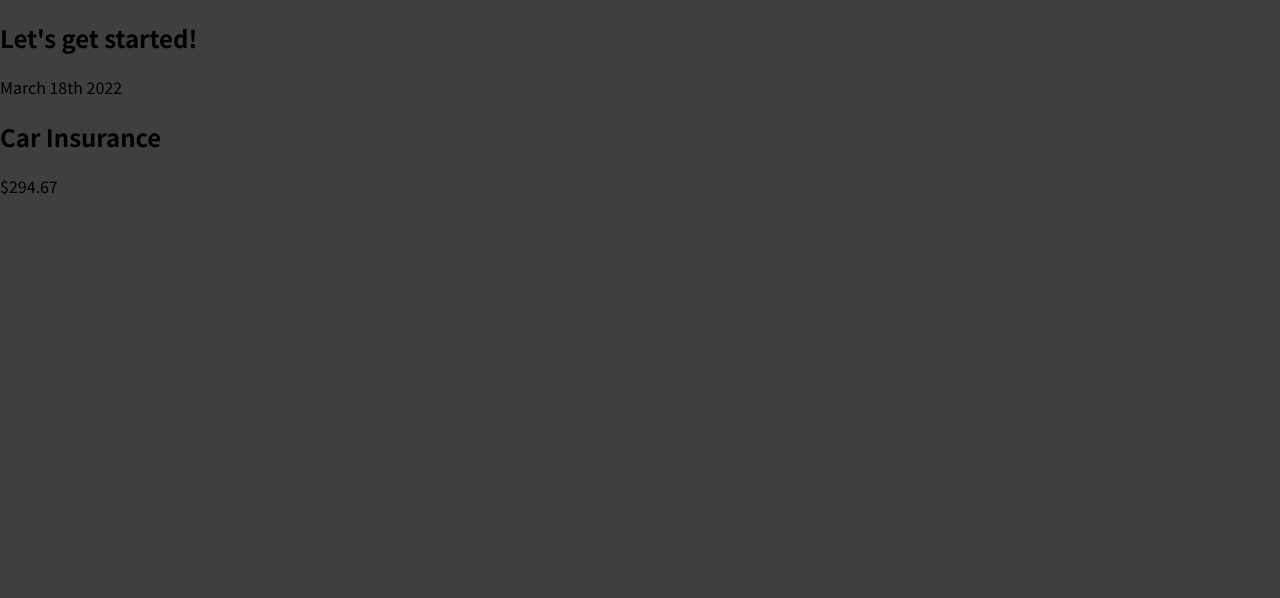
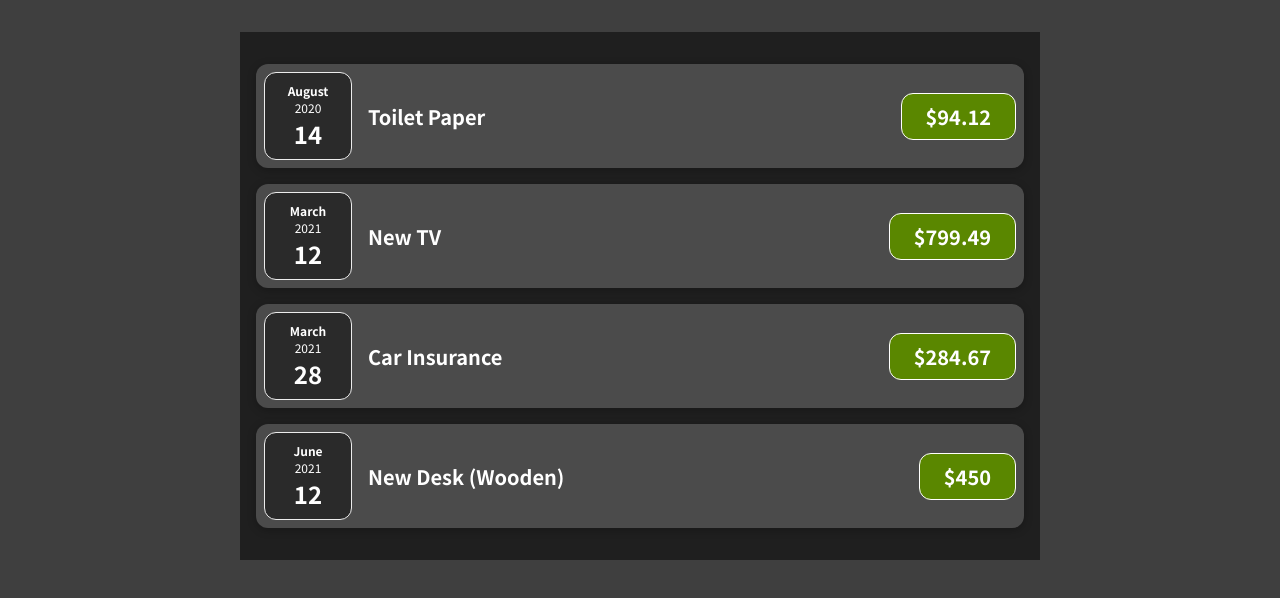
Before and after one commit to agreeshin/expense-tracker, a JavaScript app: page / in a window 1280 px wide. Shown: the top 598 px of the page. Built offline with nearby package versions, Linux system fonts and the light colour scheme.

Commit message:
Add expenses components

```diff
--- a/src/App.js
+++ b/src/App.js
@@ -1,10 +1,31 @@
-import ExpenseItem from "./components/ExpenseItem";
+import Expenses from "./components/Expenses";
 
 function App() {
+  const expenses = [
+    {
+      id: "e1",
+      title: "Toilet Paper",
+      amount: 94.12,
+      date: new Date(2020, 7, 14),
+    },
+    { id: "e2", title: "New TV", amount: 799.49, date: new Date(2021, 2, 12) },
+    {
+      id: "e3",
+      title: "Car Insurance",
+      amount: 284.67,
+      date: new Date(2021, 2, 28),
+    },
+    {
+      id: "e4",
+      title: "New Desk (Wooden)",
+      amount: 450,
+      date: new Date(2021, 5, 12),
+    },
+  ];
+
   return (
     <div>
-      <h2>Let's get started!</h2>
-      <ExpenseItem />
+      <Expenses items={expenses} />
     </div>
   );
 }
--- /dev/null
+++ b/src/components/ExpenseDate.css
@@ -0,0 +1,27 @@
+.expense-date {
+  display: flex;
+  flex-direction: column;
+  width: 5.5rem;
+  height: 5.5rem;
+  border: var(--border-style);
+  border-color: var(--border-secondary-color);
+  background-color: var(--bg-date-component);
+  color: white;
+  border-radius: var(--border-radius);
+  align-items: center;
+  justify-content: center;
+}
+
+.expense-date__month {
+  font-size: 0.75rem;
+  font-weight: bold;
+}
+
+.expense-date__year {
+  font-size: 0.75rem;
+}
+
+.expense-date__day {
+  font-size: 1.5rem;
+  font-weight: bold;
+}
--- /dev/null
+++ b/src/components/ExpenseDate.js
@@ -0,0 +1,17 @@
+import './ExpenseDate.css';
+
+function ExpenseDate(props) {
+  const month = props.date.toLocaleString('en-US', { month: 'long' });
+  const day = props.date.toLocaleString('en-US', { day: '2-digit' });
+  const year = props.date.getFullYear();
+
+  return (
+    <div className="expense-date">
+      <div className="expense-date__month">{month}</div>
+      <div className="expense-date__year">{year}</div>
+      <div className="expense-date__day">{day}</div>
+    </div>
+  );
+}
+
+export default ExpenseDate;
--- /dev/null
+++ b/src/components/ExpenseItem.css
@@ -0,0 +1,56 @@
+.expense-item {
+  display: flex;
+  justify-content: space-between;
+  align-items: center;
+  box-shadow: var(--boxes-shadow);
+  padding: 0.5rem;
+  margin: 1rem 0;
+  border-radius: var(--border-radius);
+  background-color: var(--bg-expense-component);
+}
+
+.expense-item__description {
+  display: flex;
+  flex-direction: column;
+  gap: 1rem;
+  align-items: flex-end;
+  flex-flow: column-reverse;
+  justify-content: flex-start;
+  flex: 1;
+}
+
+.expense-item h2 {
+  font-size: 1rem;
+  flex: 1;
+  margin: 0 1rem;
+  color: white;
+}
+
+.expense-item__price {
+  font-size: 1rem;
+  font-weight: bold;
+  color: white;
+  background-color: var(--primary-color);
+  border: var(--border-style);
+  border-color: var(--border-primary-color);
+  padding: 0.5rem;
+  border-radius: var(--border-radius);
+}
+
+@media (min-width: 580px) {
+  .expense-item__description {
+    flex-direction: row;
+    align-items: center;
+    justify-content: flex-start;
+    flex: 1;
+  }
+
+  .expense-item__description h2 {
+    font-size: 1.25rem;
+  }
+
+  .expense-item__price {
+    font-size: 1.25rem;
+    padding: 0.5rem 1.5rem;
+  }
+}
--- a/src/components/ExpenseItem.js
+++ b/src/components/ExpenseItem.js
@@ -1,10 +1,13 @@
-function ExpenseItem() {
+import ExpenseDate from './ExpenseDate';
+import "./ExpenseItem.css";
+
+function ExpenseItem(props) {
   return (
-    <div>
-      <div>March 18th 2022</div>
-      <div>
-        <h2>Car Insurance</h2>
-        <div>$294.67</div>
+    <div className="expense-item">
+      <ExpenseDate date={props.date} />
+      <div className="expense-item__description">
+        <h2>{props.title}</h2>
+        <div className="expense-item__price">{'$' + props.amount}</div>
       </div>
     </div>
   );
--- /dev/null
+++ b/src/components/Expenses.css
@@ -0,0 +1,7 @@
+.expenses {
+  padding: 1rem;
+  background-color: var(--bg-expenses);
+  margin: 2rem auto;
+  width: 50rem;
+  max-width: 95%;
+}
--- /dev/null
+++ b/src/components/Expenses.js
@@ -0,0 +1,31 @@
+import ExpenseItem from "./ExpenseItem";
+import './Expenses.css';
+
+function Expenses(props) {
+  return (
+    <div className="expenses">
+      <ExpenseItem
+        title={props.items[0].title}
+        amount={props.items[0].amount}
+        date={props.items[0].date}
+      />
+      <ExpenseItem
+        title={props.items[1].title}
+        amount={props.items[1].amount}
+        date={props.items[1].date}
+      />
+      <ExpenseItem
+        title={props.items[2].title}
+        amount={props.items[2].amount}
+        date={props.items[2].date}
+      />
+      <ExpenseItem
+        title={props.items[3].title}
+        amount={props.items[3].amount}
+        date={props.items[3].date}
+      />
+    </div>
+  );
+}
+
+export default Expenses;
--- a/src/index.css
+++ b/src/index.css
@@ -1,4 +1,18 @@
 @import url('https://fonts.googleapis.com/css2?family=Noto+Sans+JP:wght@400;700&display=swap');
+
+:root {
+  --primary-color: #5A8700;
+  --bg-body: #3f3f3f;
+  --bg-expenses: rgb(31, 31, 31);
+  --bg-expense-component: #4b4b4b;
+  --bg-date-component: #2a2a2a;
+
+  --boxes-shadow: 0 2px 8px rgba(0, 0, 0, 0.25);
+  --border-radius: 12px;
+  --border-style: 1px solid;
+  --border-primary-color: white;
+  --border-secondary-color: #ececec;
+}
 
 * {
   box-sizing: border-box;
@@ -10,5 +24,5 @@ html {
 
 body {
   margin: 0;
-  background-color: #3f3f3f;
+  background-color: var(--bg-body);
 }
```
